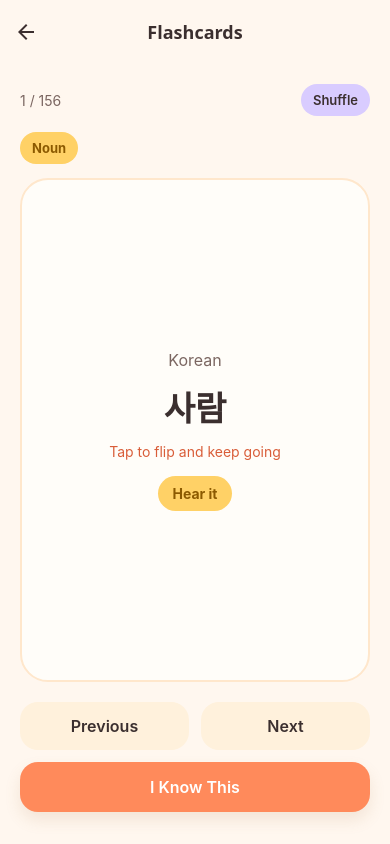
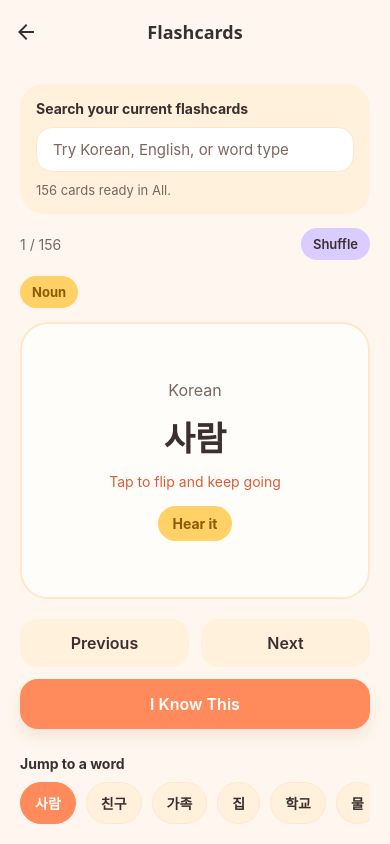
Before and after one commit to kimkh905/Kyuniverse, a React Native app: screen /Flashcards in a window 390 px wide. Built offline with nearby package versions, Linux system fonts and the light colour scheme.

Commit message:
Add flashcard search and jump list

```diff
--- a/src/screens/FlashcardScreen.js
+++ b/src/screens/FlashcardScreen.js
@@ -1,5 +1,5 @@
 import { useEffect, useMemo, useRef, useState } from 'react';
-import { Animated, Pressable, StyleSheet, Text, View } from 'react-native';
+import { Animated, Pressable, ScrollView, StyleSheet, Text, TextInput, View } from 'react-native';
 import PrimaryButton from '../components/PrimaryButton';
 import ScreenContainer from '../components/ScreenContainer';
 import { useFlashcards } from '../context/FlashcardContext';
@@ -26,15 +26,31 @@ function createShuffledOrder(length, pinnedIndex) {
 
 export default function FlashcardScreen() {
   const { flashcards, markCardKnown, selectedPartOfSpeech } = useFlashcards();
+  const [searchQuery, setSearchQuery] = useState('');
   const [currentIndex, setCurrentIndex] = useState(0);
   const [showEnglish, setShowEnglish] = useState(false);
   const [isShuffled, setIsShuffled] = useState(false);
-  const [cardOrder, setCardOrder] = useState(() => createDefaultOrder(flashcards.length));
   const scaleAnim = useRef(new Animated.Value(0.96)).current;
   const fadeAnim = useRef(new Animated.Value(0)).current;
+  const normalizedQuery = searchQuery.trim().toLowerCase();
+
+  const filteredCards = useMemo(() => {
+    if (!normalizedQuery) {
+      return flashcards;
+    }
+
+    return flashcards.filter(
+      (card) =>
+        card.korean.includes(searchQuery.trim()) ||
+        card.english.toLowerCase().includes(normalizedQuery) ||
+        card.partOfSpeech.toLowerCase().includes(normalizedQuery)
+    );
+  }, [flashcards, normalizedQuery, searchQuery]);
+
+  const [cardOrder, setCardOrder] = useState(() => createDefaultOrder(filteredCards.length));
 
   const activeCardIndex = cardOrder[currentIndex];
-  const currentCard = flashcards[activeCardIndex];
+  const currentCard = filteredCards[activeCardIndex];
   const isLastCard = currentIndex === cardOrder.length - 1;
 
   const progressLabel = useMemo(
@@ -43,11 +59,30 @@ export default function FlashcardScreen() {
   );
 
   useEffect(() => {
+    const currentCardId = currentCard?.id;
+    const nextOrder = isShuffled
+      ? createShuffledOrder(filteredCards.length, 0)
+      : createDefaultOrder(filteredCards.length);
+
+    if (!filteredCards.length) {
+      setCurrentIndex(0);
+      setShowEnglish(false);
+      setCardOrder(nextOrder);
+      return;
+    }
+
+    const nextPinnedIndex = currentCardId
+      ? filteredCards.findIndex((card) => card.id === currentCardId)
+      : 0;
+
     setCurrentIndex(0);
     setShowEnglish(false);
-    setIsShuffled(false);
-    setCardOrder(createDefaultOrder(flashcards.length));
-  }, [flashcards]);
+    setCardOrder(
+      isShuffled
+        ? createShuffledOrder(filteredCards.length, Math.max(nextPinnedIndex, 0))
+        : createDefaultOrder(filteredCards.length)
+    );
+  }, [currentCard?.id, filteredCards, isShuffled]);
 
   useEffect(() => {
     fadeAnim.setValue(0);
@@ -86,13 +121,13 @@ export default function FlashcardScreen() {
     setShowEnglish(false);
 
     if (isShuffled) {
-      setCardOrder(createDefaultOrder(flashcards.length));
+      setCardOrder(createDefaultOrder(filteredCards.length));
       setCurrentIndex(activeCardIndex);
       setIsShuffled(false);
       return;
     }
 
-    setCardOrder(createShuffledOrder(flashcards.length, activeCardIndex));
+    setCardOrder(createShuffledOrder(filteredCards.length, activeCardIndex));
     setCurrentIndex(0);
     setIsShuffled(true);
   };
@@ -117,8 +152,56 @@ export default function FlashcardScreen() {
     );
   }
 
+  if (!filteredCards.length) {
+    return (
+      <ScreenContainer>
+        <View style={styles.searchPanel}>
+          <Text style={styles.searchLabel}>Search your current flashcards</Text>
+          <View style={styles.searchInputWrap}>
+            <TextInput
+              value={searchQuery}
+              onChangeText={setSearchQuery}
+              placeholder="Try Korean, English, or word type"
+              placeholderTextColor={colors.textSoft}
+              style={styles.searchInput}
+            />
+            <Pressable onPress={() => setSearchQuery('')} style={styles.clearButton}>
+              <Text style={styles.clearLabel}>Clear</Text>
+            </Pressable>
+          </View>
+        </View>
+
+        <View style={styles.emptyState}>
+          <Text style={styles.emptyTitle}>No cards matched that search</Text>
+          <Text style={styles.emptyText}>Try a shorter word or clear the search to keep studying.</Text>
+        </View>
+      </ScreenContainer>
+    );
+  }
+
   return (
     <ScreenContainer scroll={false}>
+      <View style={styles.searchPanel}>
+        <Text style={styles.searchLabel}>Search your current flashcards</Text>
+        <View style={styles.searchInputWrap}>
+          <TextInput
+            value={searchQuery}
+            onChangeText={setSearchQuery}
+            placeholder="Try Korean, English, or word type"
+            placeholderTextColor={colors.textSoft}
+            style={styles.searchInput}
+          />
+          {searchQuery ? (
+            <Pressable onPress={() => setSearchQuery('')} style={styles.clearButton}>
+              <Text style={styles.clearLabel}>Clear</Text>
+            </Pressable>
+          ) : null}
+        </View>
+        <Text style={styles.searchMeta}>
+          {filteredCards.length} card{filteredCards.length === 1 ? '' : 's'} ready in {selectedPartOfSpeech}.
+        </Text>
+      </View>
+
       <View style={styles.headerRow}>
         <Text style={styles.progress}>{progressLabel}</Text>
         <Pressable
@@ -168,11 +251,83 @@ export default function FlashcardScreen() {
       <View style={styles.actions}>
         <PrimaryButton title="I Know This" onPress={handleMarkKnown} />
       </View>
+
+      <View style={styles.browserSection}>
+        <Text style={styles.browserTitle}>Jump to a word</Text>
+        <ScrollView horizontal showsHorizontalScrollIndicator={false} contentContainerStyle={styles.browserRow}>
+          {filteredCards.map((card, index) => {
+            const isActive = index === activeCardIndex;
+
+            return (
+              <Pressable
+                key={card.id}
+                onPress={() => {
+                  setCurrentIndex(cardOrder.indexOf(index));
+                  setShowEnglish(false);
+                }}
+                style={({ pressed }) => [
+                  styles.wordChip,
+                  isActive && styles.wordChipActive,
+                  pressed && styles.controlPressed,
+                ]}
+              >
+                <Text style={[styles.wordChipLabel, isActive && styles.wordChipLabelActive]}>
+                  {card.korean}
+                </Text>
+              </Pressable>
+            );
+          })}
+        </ScrollView>
+      </View>
     </ScreenContainer>
   );
 }
 
 const styles = StyleSheet.create({
+  searchPanel: {
+    backgroundColor: colors.cardAlt,
+    borderRadius: 24,
+    padding: 16,
+    marginBottom: 14,
+  },
+  searchLabel: {
+    fontSize: 14,
+    fontWeight: '700',
+    color: colors.text,
+    marginBottom: 10,
+  },
+  searchInputWrap: {
+    flexDirection: 'row',
+    alignItems: 'center',
+    gap: 10,
+  },
+  searchInput: {
+    flex: 1,
+    backgroundColor: colors.white,
+    borderRadius: 16,
+    paddingHorizontal: 16,
+    paddingVertical: 12,
+    fontSize: 15,
+    color: colors.text,
+    borderWidth: 1,
+    borderColor: colors.backgroundAccent,
+  },
+  clearButton: {
+    borderRadius: 999,
+    backgroundColor: colors.lavender,
+    paddingHorizontal: 12,
+    paddingVertical: 10,
+  },
+  clearLabel: {
+    fontSize: 13,
+    fontWeight: '700',
+    color: colors.text,
+  },
+  searchMeta: {
+    marginTop: 10,
+    fontSize: 13,
+    color: colors.textSoft,
+  },
   headerRow: {
     flexDirection: 'row',
     justifyContent: 'space-between',
@@ -271,6 +426,39 @@ const styles = StyleSheet.create({
   actions: {
     marginTop: 'auto',
   },
+  browserSection: {
+    marginTop: 14,
+  },
+  browserTitle: {
+    fontSize: 14,
+    fontWeight: '700',
+    color: colors.text,
+    marginBottom: 10,
+  },
+  browserRow: {
+    paddingRight: 6,
+    gap: 10,
+  },
+  wordChip: {
+    borderRadius: 999,
+    backgroundColor: colors.cardAlt,
+    paddingHorizontal: 14,
+    paddingVertical: 10,
+    borderWidth: 1,
+    borderColor: colors.backgroundAccent,
+  },
+  wordChipActive: {
+    backgroundColor: colors.primary,
+    borderColor: colors.primary,
+  },
+  wordChipLabel: {
+    fontSize: 14,
+    fontWeight: '700',
+    color: colors.text,
+  },
+  wordChipLabelActive: {
+    color: colors.white,
+  },
   controlPressed: {
     opacity: 0.85,
   },
```
